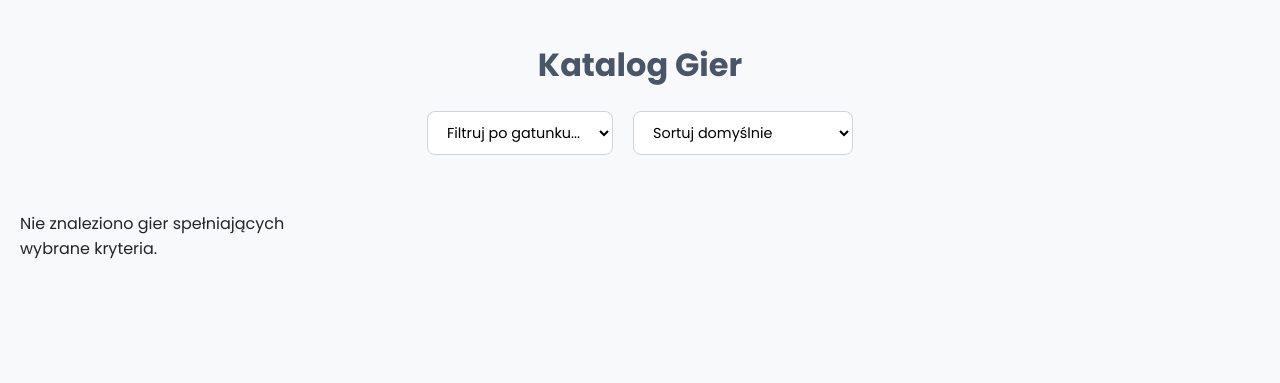
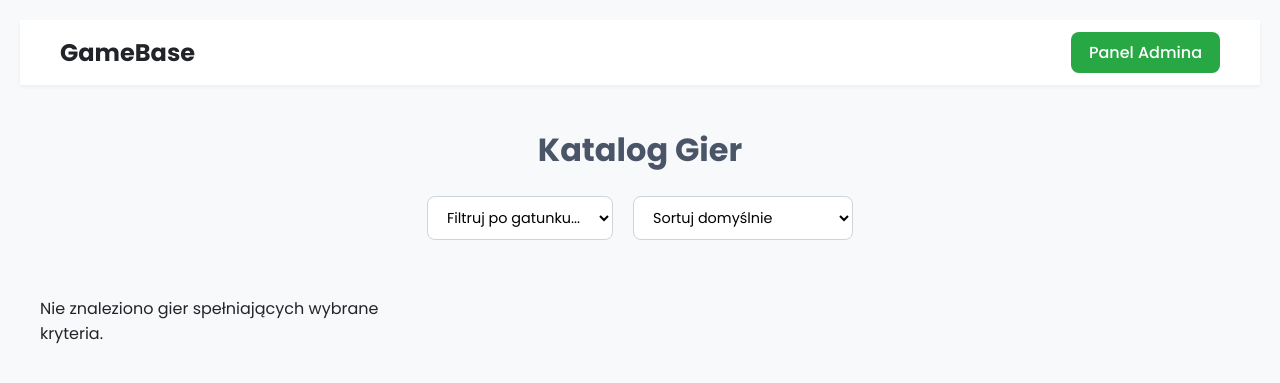
Before and after one commit to Teo2237/ProjektBazyBSI, a Flask app: page / in a window 1280 px wide. Shown: the top 383 px of the page. Run offline with Flask 3, Linux system fonts and the light colour scheme; data that the repository does not hold is empty.

Commit message:
Dodanie header z nazwa strony oraz przyciskiem do panelu admina

```diff
--- a/templates/index.html
+++ b/templates/index.html
@@ -16,7 +16,37 @@
             padding: 20px;
             color: #212529;
         }
-        header { text-align: center; margin-bottom: 20px; }
+        /* Style dla nowego nagłówka */
+        #page-header {
+            background-color: #ffffff;
+            padding: 15px 40px;
+            display: flex;
+            justify-content: space-between;
+            align-items: center;
+            box-shadow: 0 2px 4px rgba(0,0,0,0.05);
+        }
+        .site-title a {
+            font-size: 1.5em;
+            font-weight: 700;
+            color: #212529;
+            text-decoration: none;
+        }
+        .header-nav a {
+            background-color: #28a745;
+            color: #fff;
+            padding: 9px 18px;
+            border-radius: 8px;
+            text-decoration: none;
+            font-weight: 500;
+            transition: background-color 0.2s;
+        }
+        .header-nav a:hover {
+            background-color: #218838;
+        }
+        main {
+            padding: 20px;
+        }
+        header.title-header { text-align: center; margin-bottom: 20px; margin-top: 20px; }
         h1 { color: #4a5568; font-weight: 700; }
         #controls { display: flex; justify-content: center; gap: 20px; margin-bottom: 40px; flex-wrap: wrap; }
         #controls select { padding: 10px 15px; border-radius: 8px; border: 1px solid #ced4da; background-color: #fff; font-family: 'Poppins', sans-serif; font-size: 0.9em; }
@@ -45,7 +75,17 @@
 </head>
 <body>
 
-    <header>
+    <header id="page-header">
+        <div class="site-title">
+            <a href="/">GameBase</a>
+        </div>
+        <nav class="header-nav">
+            <a href="/admin">Panel Admina</a>
+        </nav>
+    </header>
+
+    <main>
+        <header class="title-header">
             <h1>Katalog Gier</h1>
             <div id="controls">
                 <select id="genre-filter"><option value="">Filtruj po gatunku...</option></select>
@@ -58,17 +98,15 @@
                 </select>
             </div>
         </header>
-
-    <main>
         <div id="games-container"><p>Ładowanie gier...</p></div>
     </main>
 
     <script>
+        // Cały kod JavaScript pozostaje bez zmian
         document.addEventListener('DOMContentLoaded', () => {
             const gamesContainer = document.getElementById('games-container');
             const genreFilter = document.getElementById('genre-filter');
             const sortControl = document.getElementById('sort-control');
-
             const renderGames = (games) => {
                 gamesContainer.innerHTML = '';
                 if (games.length === 0) {
@@ -79,9 +117,7 @@
                     const cardLink = document.createElement('a');
                     cardLink.className = 'game-card';
                     cardLink.href = `/games/${game._id}`;
-
                     const genresHTML = game.genres.map(genre => `<span class="genre-tag">${genre}</span>`).join('');
-
                     cardLink.innerHTML = `
                         <img src="${game.cover_image}" alt="Okładka gry ${game.title}">
                         <div class="game-card-content">
@@ -98,8 +134,6 @@
                     gamesContainer.appendChild(cardLink);
                 });
             };
-
-            // PEŁNY, POPRAWNY KOD FUNKCJI POBIERAJĄCEJ DANE
             const fetchFilteredGames = async () => {
                 const genre = genreFilter.value;
                 const sort = sortControl.value;
@@ -119,8 +153,6 @@
                     console.error('Błąd podczas pobierania filtrowanych gier:', error);
                 }
             };
-
-            // PEŁNY, POPRAWNY KOD FUNKCJI USTAWIAJĄCEJ FILTRY
             const setupGenreFilter = async () => {
                 try {
                     const response = await fetch('/api/games');
@@ -139,15 +171,12 @@
                     console.error('Błąd podczas ustawiania filtrów gatunków:', error);
                 }
             };
-
             genreFilter.addEventListener('change', fetchFilteredGames);
             sortControl.addEventListener('change', fetchFilteredGames);
-
             const init = async () => {
                 await setupGenreFilter();
                 await fetchFilteredGames();
             };
-
             init();
         });
     </script>
```
Also changed, not shown: templates/admin.html (+25 -12 lines), templates/game_details.html (+17 -3 lines). Lines whose indentation alone changed are shown as unchanged.
